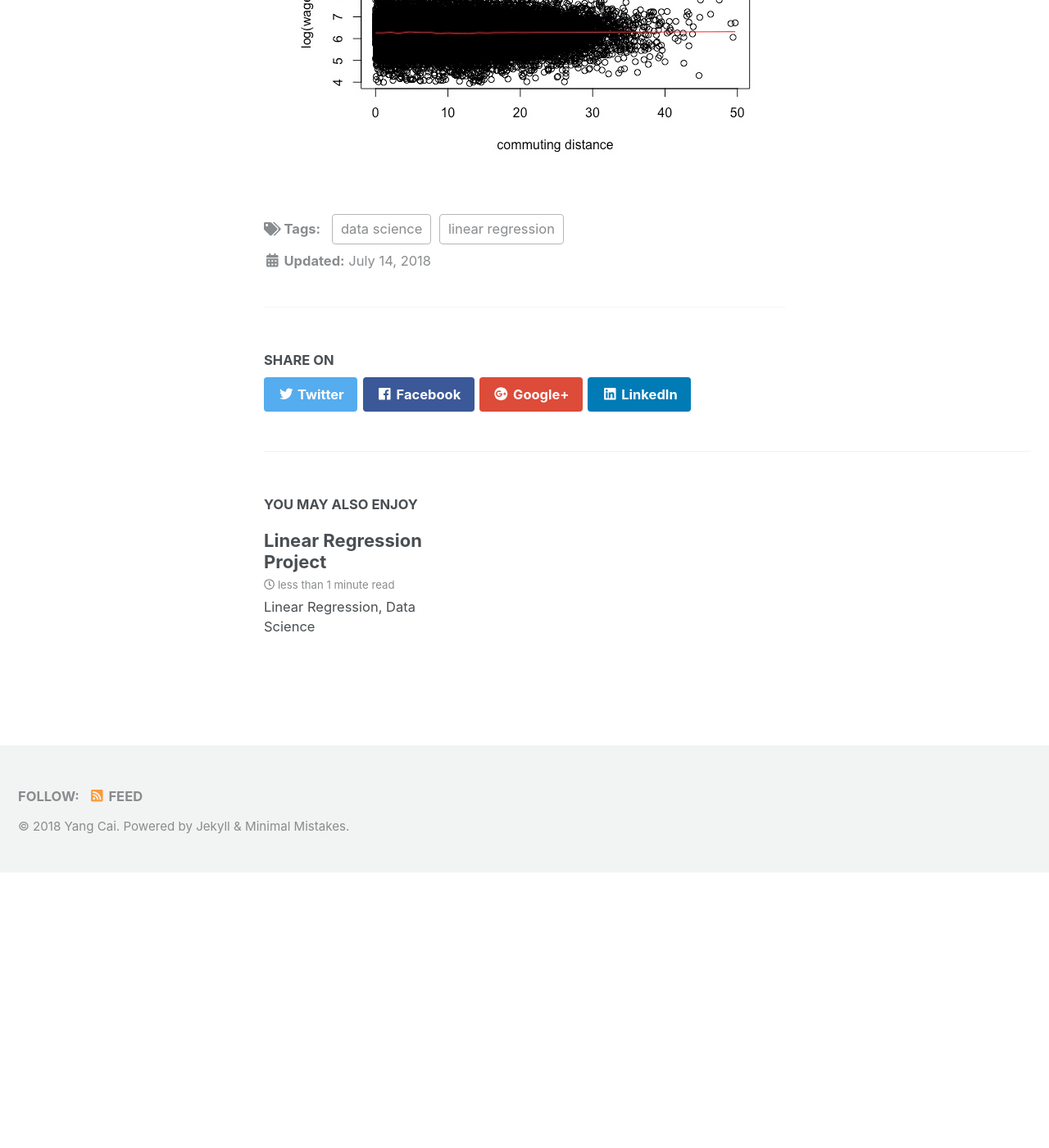
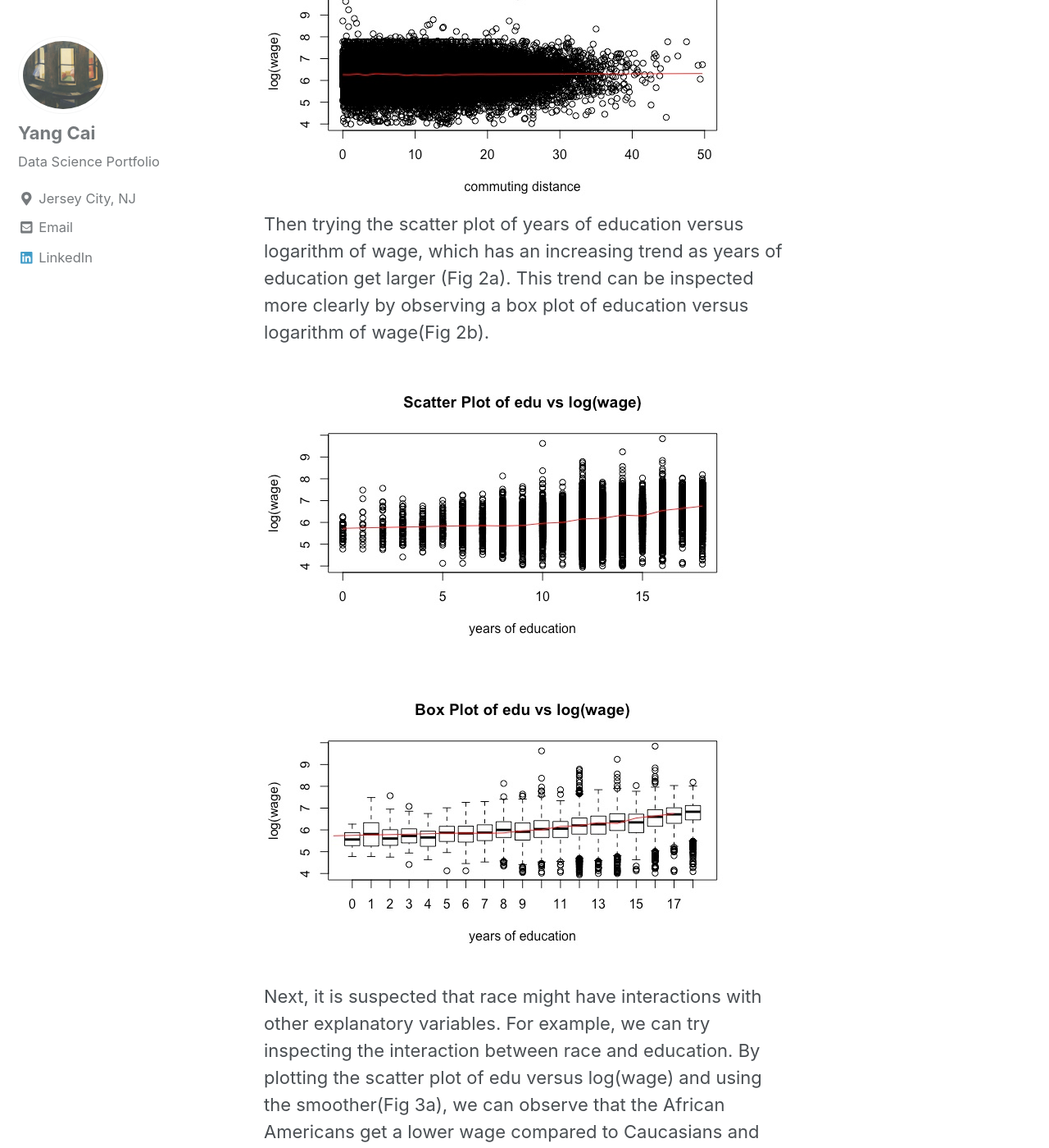
Before and after one commit to ladyissy/ladyissy.github.io, a Jekyll site: the page built from _posts/2018-07-14-linear.md, in a window 1280 px wide and 1400 px high, scrolled down 2117 px. Shown: the whole window at 82% size. Built offline with Jekyll 4.4.1, drawn with Linux system fonts in a browser that asks for light colours; nearby versions of some CDN libraries; before the commit the page ends 3180 px from its top, so only the background shows below that; some of the changed text lies outside the part shown.

Commit message:
commit 13

````diff
--- a/_posts/2018-07-14-linear.md
+++ b/_posts/2018-07-14-linear.md
@@ -14,11 +14,38 @@
 with the final linear regression model that incorporates all relevant variables, interactions and
 functional forms of the covariates. The research questions are shown in the following
 paragraph:
+
 1. Do African American males have statistically different wages compared to Caucasian
 males?
 2. Do African American males have statistically different wages compared to all other
 males?
+
 First, plot the scatter plots of different explanatory variables versus the explained variable,
 which is the logarithm of wage. The scatter plot of commuting distances versus log(wage)
 seems reasonable, forming a rectangular shape centering on a horizontal line.
+
 <img src="{{ site.url }}{{ site.baseurl }}/images/linear/splot_com.jpeg" alt="Fig 1">
+Then trying the scatter plot of years of education versus logarithm of wage, which has an
+increasing trend as years of education get larger (Fig 2a). This trend can be inspected
+more clearly by observing a box plot of education versus logarithm of wage(Fig 2b).
+
+<img src="{{ site.url }}{{ site.baseurl }}/images/linear/splot_edu.jpeg" alt="Fig 2a">
+
+<img src="{{ site.url }}{{ site.baseurl }}/images/linear/bplot_edu.jpeg" alt="Fig 2b">
+
+Next, it is suspected that race might have interactions with other explanatory variables.
+For example, we can try inspecting the interaction between race and education. By
+plotting the scatter plot of edu versus log(wage) and using the smoother(Fig 3a), we can
+observe that the African Americans get a lower wage compared to Caucasians and others.
+The same conclusion can be arrived by inspecting Fig 3b, the scatter plot of edu versus
+log(wage) using lines. Therefore, an interaction effect between education and race(the
+product of exp and race) is added to the refined model. After adding the interaction effect,
+run a R summary to check if the interaction is significant. Here is the interaction statistic
+taken from the summary output:
+
+```r
+Coefficients:
+                Estimate Std. Error t value Pr(>|t|)
+edu:raceother  1.744e-03  5.745e-03   0.304 0.761484
+edu:racewhite  4.590e-04  5.069e-03   0.091 0.927852
+```
````
Also changed, not shown: images/linear/splot_edu.jpeg (added).
